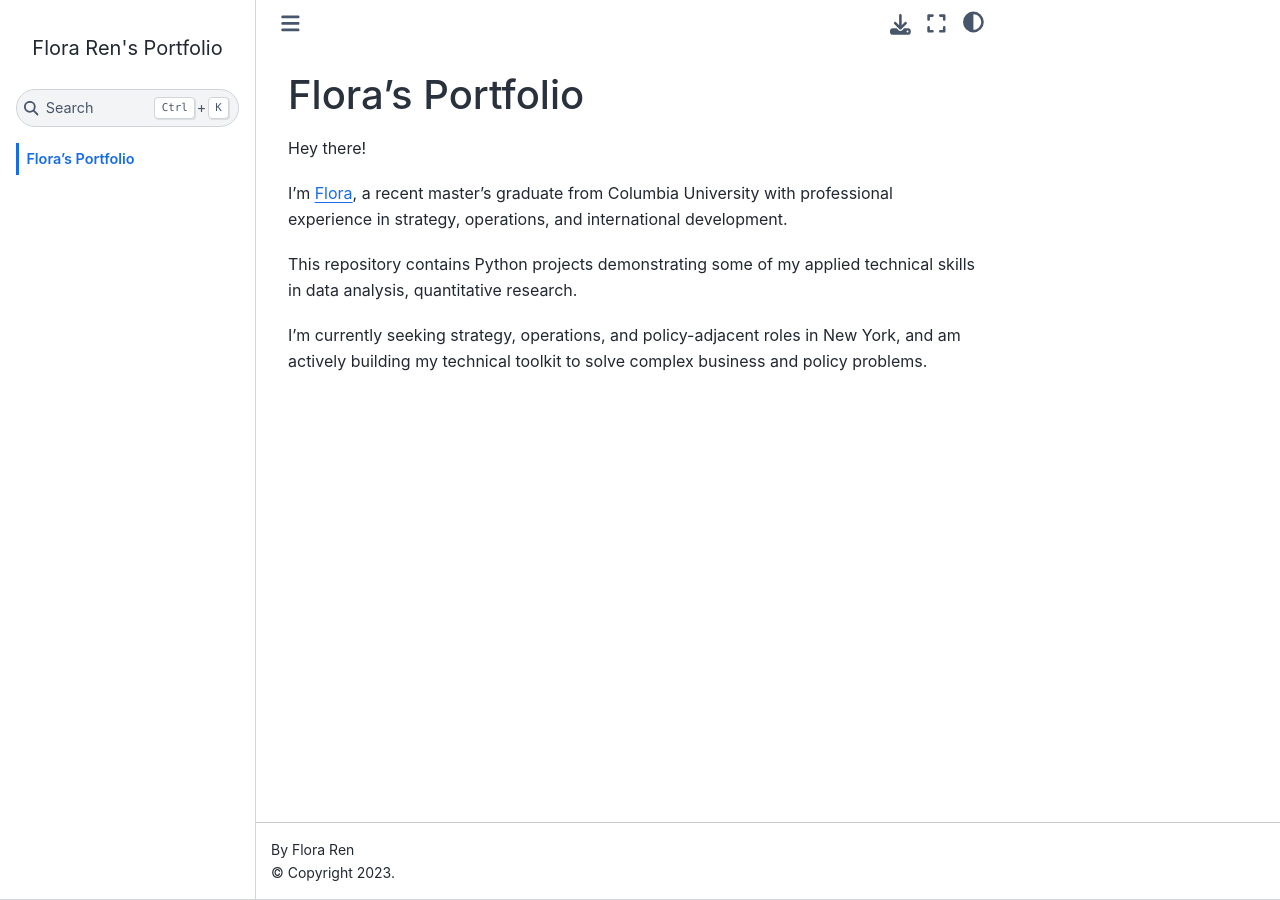
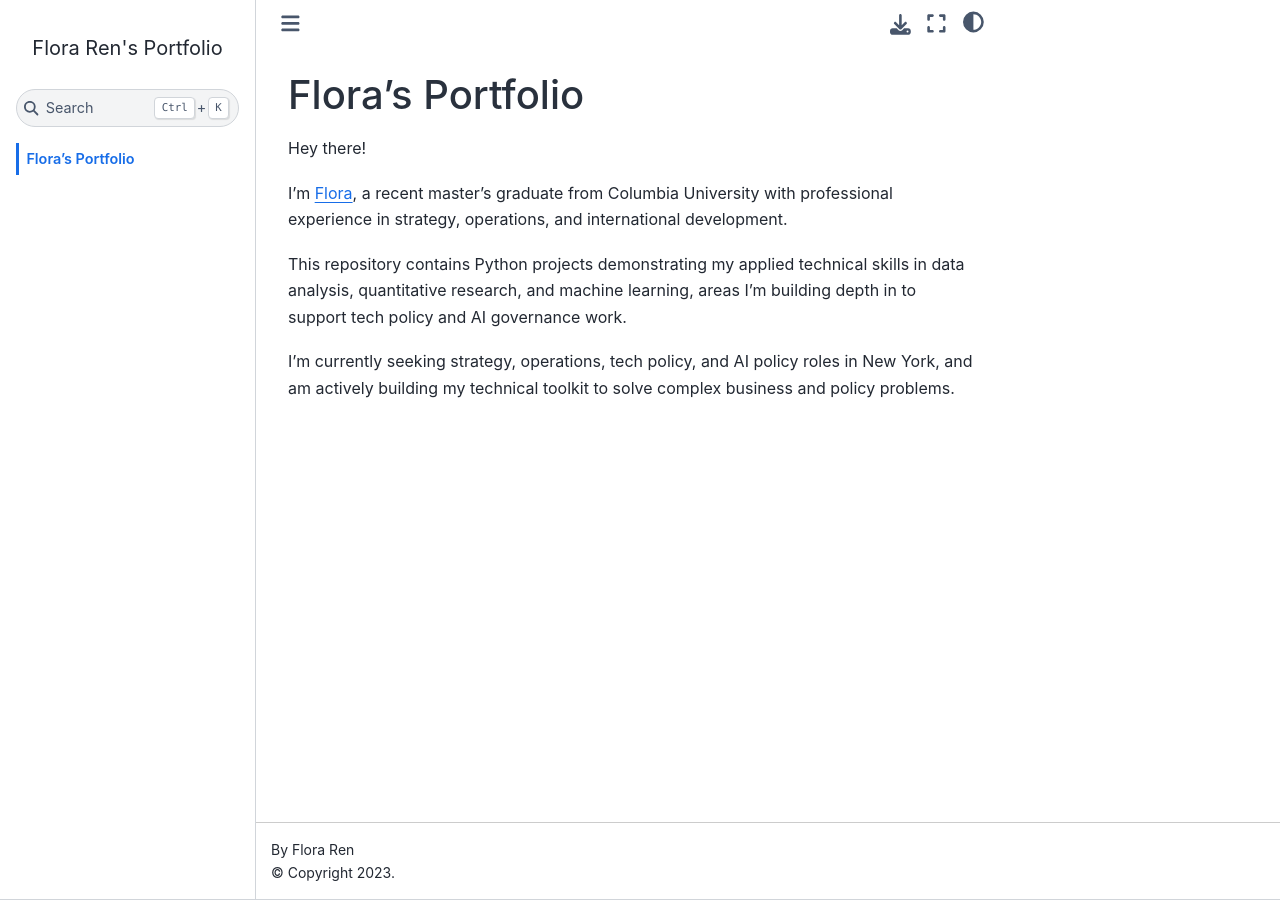
Before and after one commit to floraren2702/fren.github.io, a Jupyter Book: the page built from index.md, in a window 1280 px wide. Built offline with Jupyter Book 1.0.4 settings and Sphinx 7.4.7 and the Sphinx Book theme 1.1.4, drawn with Linux system fonts in a browser that asks for light colours; pages that are not in the unit, such as notebooks, are missing from menus; comment, search, counter and statistics services are not loaded.

Commit message:
Revise index.md for clarity and role focus
Updated repository description to include machine learning and tech policy roles.

```diff
--- a/index.md
+++ b/index.md
@@ -4,6 +4,6 @@ Hey there!
 
 I'm [Flora](https://www.linkedin.com/in/flora-ren/), a recent master's graduate from Columbia University with professional experience in strategy, operations, and international development.
 
-This repository contains Python projects demonstrating some of my applied technical skills in data analysis, quantitative research.
+This repository contains Python projects demonstrating my applied technical skills in data analysis, quantitative research, and machine learning, areas I'm building depth in to support tech policy and AI governance work.
 
-I'm currently seeking strategy, operations, and policy-adjacent roles in New York, and am actively building my technical toolkit to solve complex business and policy problems.
+I'm currently seeking strategy, operations, tech policy, and AI policy roles in New York, and am actively building my technical toolkit to solve complex business and policy problems.
```
